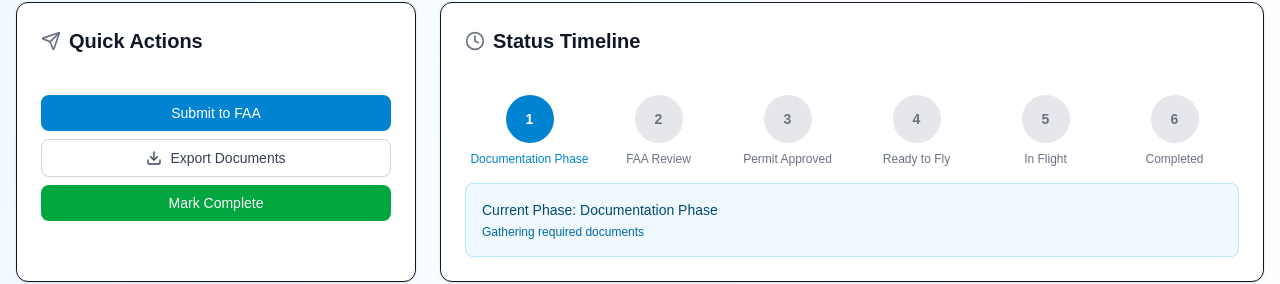
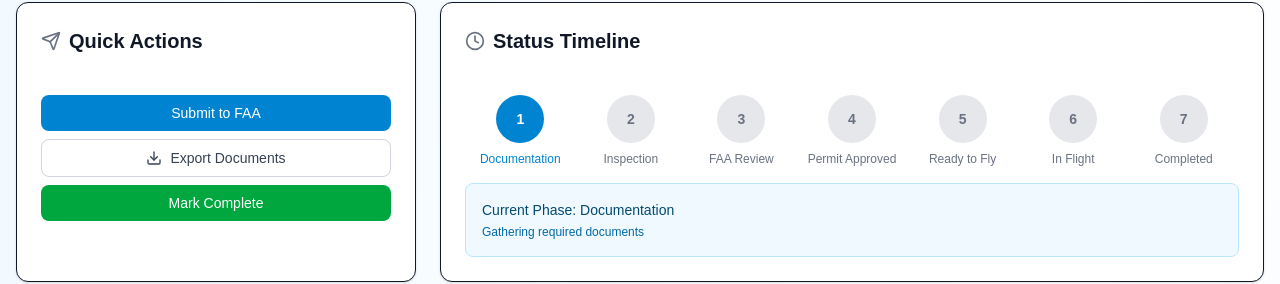
Before and after one commit to stephenstgo/wingwake, a Next.js app: page /dashboard/flight/demo in a window 1280 px wide. Shown: the part 437-721 px from the top of the page. Built offline with nearby package versions, Linux system fonts and the light colour scheme; no server answers.

Commit message:
WNGWK-0011: Refactor phase management by centralizing phase definitions and improving progress indicators. Introduced a new  file to standardize phase data across components, enhancing the dashboard and flight detail pages with consistent phase handling and improved UI elements.

```diff
--- a/app/dashboard/flights/[id]/page.tsx
+++ b/app/dashboard/flights/[id]/page.tsx
@@ -56,6 +56,7 @@ export default async function FerryFlightDetailPage({
       flightType="Ferry Flight"
       flightInfo={flightInfo}
       initialFiles={[]}
+      flightStatus={flight.status}
     />
   )
 }
--- a/app/dashboard/page.tsx
+++ b/app/dashboard/page.tsx
@@ -10,27 +10,7 @@ import { StatusBadge } from '@/components/status-badge'
 import { SeedExampleFlightsButton } from '@/components/seed-example-flights-button'
 import { DeleteExampleFlightsButton } from '@/components/delete-example-flights-button'
 import type { FerryFlightStatus } from '@/lib/types/database'
-
-// Define the process phases in order
-const processPhases = [
-  { id: 'documentation', label: 'Documentation', statuses: ['draft', 'denied'] },
-  { id: 'inspection', label: 'Inspection', statuses: ['inspection_pending', 'inspection_complete'] },
-  { id: 'faa_review', label: 'FAA Review', statuses: ['faa_submitted', 'faa_questions'] },
-  { id: 'permit_approved', label: 'Permit Approved', statuses: ['permit_issued'] },
-  { id: 'ready_to_fly', label: 'Ready to Fly', statuses: ['scheduled'] },
-  { id: 'in_flight', label: 'In Flight', statuses: ['in_progress'] },
-  { id: 'completed', label: 'Completed', statuses: ['completed', 'aborted'] },
-]
-
-// Get the current phase index for a status
-function getCurrentPhaseIndex(status: FerryFlightStatus): number {
-  for (let i = 0; i < processPhases.length; i++) {
-    if (processPhases[i].statuses.includes(status)) {
-      return i
-    }
-  }
-  return 0
-}
+import { processPhases, getCurrentPhaseIndex } from '@/lib/data/phase-definitions'
 
 export default async function DashboardPage() {
   const supabase = await createClient()
@@ -249,28 +229,24 @@ export default async function DashboardPage() {
                               {processPhases.map((phase, index) => {
                                 const isCompleted = index < currentPhaseIndex
                                 const isCurrent = index === currentPhaseIndex
-                                const isUpcoming = index > currentPhaseIndex
                                 // Line segment before this phase should be green if we've reached at least phase 'index'
-                                // The segment before phase 'index' is green if we're in phase 'index' or beyond
-                                // This means: index <= currentPhaseIndex (when index > 0)
                                 const prevPhaseCompleted = index > 0 && index <= currentPhaseIndex
 
                                 return (
                                   <div key={phase.id} className={`flex items-center ${index === 0 ? 'shrink-0' : 'flex-1'}`}>
                                     {/* Progress line segment before dot */}
-                                    {/* For first phase (index 0), no segment. For others, segment is green if previous phase is completed */}
                                     {index > 0 && (
                                       <div
-                                        className={`flex-1 h-1.5 rounded-full ${
+                                        className={`flex-1 h-1.5 rounded-full transition-colors ${
                                           prevPhaseCompleted ? 'bg-green-500' : 'bg-gray-200'
                                         }`}
-                                        style={{ minWidth: '30px', flex: '1 1 0%' }}
+                                        style={{ minWidth: '20px', flex: '1 1 0%' }}
                                       />
                                     )}
                                     {/* Phase dot at end of segment */}
-                                    <div className={`relative shrink-0 w-3 h-3 rounded-full ${
+                                    <div className={`relative shrink-0 w-4 h-4 rounded-full transition-colors ${
                                       isCompleted ? 'bg-green-500' :
-                                      isCurrent ? 'bg-sky-500 ring-2 ring-sky-300 ring-offset-2' :
+                                      isCurrent ? 'bg-sky-500 ring-2 ring-sky-300 ring-offset-1' :
                                       'bg-gray-300'
                                     }`}>
                                       {isCurrent && (
@@ -332,25 +308,22 @@ export default async function DashboardPage() {
                             <div className="flex items-center">
                               {processPhases.map((phase, index) => {
                                 const isCompleted = index <= currentPhaseIndex
-                                const isCurrent = index === currentPhaseIndex
-                                // Line segment before this phase should be green if we've reached at least phase 'index-1'
-                                // For completed flights, same logic: segment is green if index <= currentPhaseIndex
+                                // Line segment before this phase should be green if we've reached at least phase 'index'
                                 const isSegmentCompleted = index > 0 && index <= currentPhaseIndex
 
                                 return (
                                   <div key={phase.id} className={`flex items-center ${index === 0 ? 'shrink-0' : 'flex-1'}`}>
                                     {/* Progress line segment before dot */}
-                                    {/* For first phase (index 0), no segment. For others, segment is green if previous phase is completed */}
                                     {index > 0 && (
                                       <div
-                                        className={`flex-1 h-1.5 rounded-full ${
+                                        className={`flex-1 h-1.5 rounded-full transition-colors ${
                                           isSegmentCompleted ? 'bg-green-500' : 'bg-gray-200'
                                         }`}
-                                        style={{ minWidth: '30px', flex: '1 1 0%' }}
+                                        style={{ minWidth: '20px', flex: '1 1 0%' }}
                                       />
                                     )}
                                     {/* Phase dot at end of segment */}
-                                    <div className={`relative shrink-0 w-3 h-3 rounded-full ${
+                                    <div className={`relative shrink-0 w-4 h-4 rounded-full transition-colors ${
                                       isCompleted ? 'bg-green-500' : 'bg-gray-300'
                                     }`} />
                                   </div>
--- a/components/flight-page-template.tsx
+++ b/components/flight-page-template.tsx
@@ -11,6 +11,8 @@ import { Progress } from '@/components/ui/progress';
 import Link from 'next/link';
 import { checklistData } from '@/lib/data/checklist-data';
 import { JumpMenu } from '@/components/jump-menu';
+import { processPhases, getCurrentPhase } from '@/lib/data/phase-definitions';
+import type { FerryFlightStatus } from '@/lib/types/database';
 
 export interface UploadedFile {
   id: string;
@@ -51,9 +53,9 @@ export interface FlightPageProps {
   flightType: string;
   flightInfo: FlightInfo;
   initialFiles?: UploadedFile[];
+  flightStatus?: FerryFlightStatus;
 }
 
-type TimelinePhase = 'documentation' | 'faa-review' | 'permit-approved' | 'ready-to-fly' | 'in-flight' | 'completed';
 type PermitStatus = 'not-submitted' | 'submitted' | 'under-review' | 'approved' | 'rejected' | 'needs-revision';
 
 interface Note {
@@ -71,14 +73,17 @@ interface ActivityLogEntry {
   type: 'file' | 'checklist' | 'status' | 'note' | 'permit';
 }
 
-export function FlightPageTemplate({ flightType, flightInfo, initialFiles = [] }: FlightPageProps) {
+export function FlightPageTemplate({ flightType, flightInfo, initialFiles = [], flightStatus = 'draft' }: FlightPageProps) {
   const [completedItems, setCompletedItems] = useState<Set<string>>(new Set());
   const [activeSection, setActiveSection] = useState<string>('flight-information');
   const [selectedCategory, setSelectedCategory] = useState<string>('registration');
   const [isJumpMenuOpen, setIsJumpMenuOpen] = useState<boolean>(false);
   const [isDragging, setIsDragging] = useState(false);
-  const [currentPhase, setCurrentPhase] = useState<TimelinePhase>('documentation');
   const [permitStatus, setPermitStatus] = useState<PermitStatus>('not-submitted');
+
+  // Get current phase from flight status
+  const currentPhase = getCurrentPhase(flightStatus);
+  const currentPhaseIndex = processPhases.findIndex(p => p.id === currentPhase.id);
   const [notes, setNotes] = useState<Note[]>([
     { id: '1', text: 'Waiting for mechanic statement before submitting to FAA.', author: 'John Smith', timestamp: new Date(Date.now() - 86400000) },
     { id: '2', text: 'All logbooks have been reviewed and are current.', author: 'Michael Johnson', timestamp: new Date(Date.now() - 43200000) },
@@ -162,7 +167,6 @@ export function FlightPageTemplate({ flightType, flightInfo, initialFiles = [] }
       case 'submit-faa':
         setPermitStatus('submitted');
         addActivityLog('FAA Form 8130-6 submitted', 'Current User', 'permit');
-        setCurrentPhase('faa-review');
         break;
       case 'export-docs':
         addActivityLog('Documents exported', 'Current User', 'file');
@@ -170,12 +174,10 @@ export function FlightPageTemplate({ flightType, flightInfo, initialFiles = [] }
         alert('Exporting all documents...');
         break;
       case 'mark-complete':
-        setCurrentPhase('completed');
         addActivityLog('Flight marked as completed', 'Current User', 'status');
         break;
       case 'approve-permit':
         setPermitStatus('approved');
-        setCurrentPhase('permit-approved');
         addActivityLog('Permit approved', 'FAA', 'permit');
         break;
     }
@@ -284,14 +286,8 @@ export function FlightPageTemplate({ flightType, flightInfo, initialFiles = [] }
     return date.toLocaleDateString();
   };
 
-  const timelinePhases: { phase: TimelinePhase; label: string; description: string }[] = [
-    { phase: 'documentation', label: 'Documentation Phase', description: 'Gathering required documents' },
-    { phase: 'faa-review', label: 'FAA Review', description: 'Under FAA review' },
-    { phase: 'permit-approved', label: 'Permit Approved', description: 'Special flight permit issued' },
-    { phase: 'ready-to-fly', label: 'Ready to Fly', description: 'All clear for departure' },
-    { phase: 'in-flight', label: 'In Flight', description: 'Ferry flight in progress' },
-    { phase: 'completed', label: 'Completed', description: 'Flight successfully completed' },
-  ];
+  // Use unified phase definitions
+  const timelinePhases = processPhases;
 
   const getPermitStatusInfo = () => {
     switch (permitStatus) {
@@ -559,7 +555,7 @@ export function FlightPageTemplate({ flightType, flightInfo, initialFiles = [] }
               </button>
               <button
                 onClick={() => handleQuickAction('mark-complete')}
-                disabled={currentPhase === 'completed'}
+                disabled={currentPhase.id === 'completed'}
                 className="w-full px-4 py-2 bg-green-600 text-white rounded-lg hover:bg-green-700 disabled:bg-gray-300 disabled:cursor-not-allowed text-sm font-medium transition-colors"
               >
                 Mark Complete
@@ -576,10 +572,10 @@ export function FlightPageTemplate({ flightType, flightInfo, initialFiles = [] }
             <div className="relative">
               <div className="flex items-center justify-between mb-4">
                 {timelinePhases.map((phase, index) => {
-                  const isActive = phase.phase === currentPhase;
-                  const isPast = timelinePhases.findIndex(p => p.phase === currentPhase) > index;
+                  const isActive = phase.id === currentPhase.id;
+                  const isPast = currentPhaseIndex > index;
                   return (
-                    <div key={phase.phase} className="flex-1 flex flex-col items-center">
+                    <div key={phase.id} className="flex-1 flex flex-col items-center">
                       <div className={`w-12 h-12 rounded-full flex items-center justify-center mb-2 transition-colors ${
                         isActive ? 'bg-sky-600 text-white' : isPast ? 'bg-green-500 text-white' : 'bg-gray-200 text-gray-500'
                       }`}>
@@ -594,10 +590,10 @@ export function FlightPageTemplate({ flightType, flightInfo, initialFiles = [] }
               </div>
               <div className="mt-4 p-4 bg-sky-50 rounded-lg border border-sky-200">
                 <p className="text-sm font-medium text-sky-900">
-                  Current Phase: {timelinePhases.find(p => p.phase === currentPhase)?.label}
+                  Current Phase: {currentPhase.label}
                 </p>
                 <p className="text-xs text-sky-700 mt-1">
-                  {timelinePhases.find(p => p.phase === currentPhase)?.description}
+                  {currentPhase.description}
                 </p>
               </div>
             </div>
--- /dev/null
+++ b/lib/data/phase-definitions.ts
@@ -0,0 +1,70 @@
+import type { FerryFlightStatus } from '@/lib/types/database'
+
+export interface PhaseDefinition {
+  id: string
+  label: string
+  description: string
+  statuses: FerryFlightStatus[]
+}
+
+// Unified phase definitions used across dashboard and flight details
+export const processPhases: PhaseDefinition[] = [
+  {
+    id: 'documentation',
+    label: 'Documentation',
+    description: 'Gathering required documents',
+    statuses: ['draft', 'denied'],
+  },
+  {
+    id: 'inspection',
+    label: 'Inspection',
+    description: 'Aircraft inspection in progress',
+    statuses: ['inspection_pending', 'inspection_complete'],
+  },
+  {
+    id: 'faa_review',
+    label: 'FAA Review',
+    description: 'Under FAA review',
+    statuses: ['faa_submitted', 'faa_questions'],
+  },
+  {
+    id: 'permit_approved',
+    label: 'Permit Approved',
+    description: 'Special flight permit issued',
+    statuses: ['permit_issued'],
+  },
+  {
+    id: 'ready_to_fly',
+    label: 'Ready to Fly',
+    description: 'All clear for departure',
+    statuses: ['scheduled'],
+  },
+  {
+    id: 'in_flight',
+    label: 'In Flight',
+    description: 'Ferry flight in progress',
+    statuses: ['in_progress'],
+  },
+  {
+    id: 'completed',
+    label: 'Completed',
+    description: 'Flight successfully completed',
+    statuses: ['completed', 'aborted'],
+  },
+]
+
+// Get the current phase index for a status
+export function getCurrentPhaseIndex(status: FerryFlightStatus): number {
+  for (let i = 0; i < processPhases.length; i++) {
+    if (processPhases[i].statuses.includes(status)) {
+      return i
+    }
+  }
+  return 0
+}
+
+// Get the current phase for a status
+export function getCurrentPhase(status: FerryFlightStatus): PhaseDefinition {
+  const index = getCurrentPhaseIndex(status)
+  return processPhases[index]
+}
```
